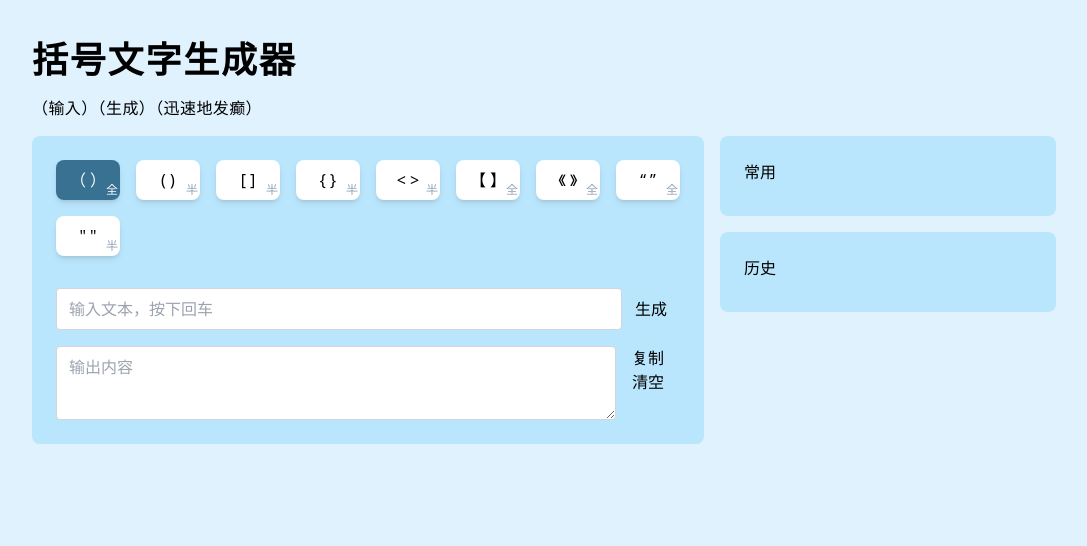
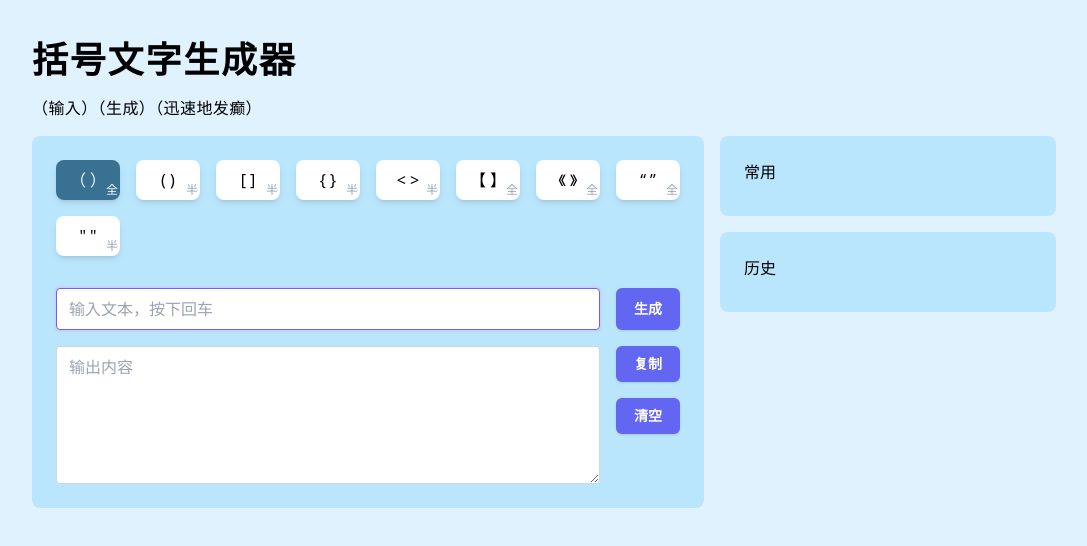
Before and after one commit to kudryavka1013/insane-text-generator, a React (Create React App) app: page / in a window 1280 px wide. Shown: the top 546 px of the page, without its empty margins (8-1095 px from the left). Built offline with nearby package versions, Linux system fonts and the light colour scheme.

Commit message:
feat: button style

```diff
--- a/src/Components/Editor.tsx
+++ b/src/Components/Editor.tsx
@@ -39,25 +39,27 @@ export const Editor = (props: any) => {
   return (
     <Card>
       <Config config={config} setConfig={setConfig} />
-      <div className="flex mt-8 mb-4">
+      <div className="flex mt-8 mb-4 gap-4">
         <input
           value={input}
           onChange={onInputChange}
           type="text"
           onKeyDown={onKeyUp}
+          autoFocus
           placeholder="输入文本，按下回车"
           className="w-full bg-white rounded border border-gray-300 focus:border-indigo-500 focus:ring-2 focus:ring-indigo-200 text-base outline-none text-gray-700 py-1 px-3 leading-8 transition-colors duration-200 ease-in-out selection:bg-sky-900/75 selection:text-white" />
-        <button className="inline-block w-16" onClick={onEnter}>生成</button>
+        <button className="shrink-0 inline-block w-16 py-2 px-3 hover:bg-indigo-600 bg-indigo-500 text-white text-sm font-semibold rounded-md shadow focus:outline-none" onClick={onEnter}>生成</button>
       </div>
-      <div className="flex">
+      <div className="flex gap-4">
         <textarea
           value={textarea}
           onChange={onTextareaChange}
           placeholder="输出内容"
-          className="w-full bg-white rounded border border-gray-300 focus:border-indigo-500 focus:ring-2 focus:ring-indigo-200 text-base outline-none text-gray-700 py-1 px-3 leading-8 transition-colors duration-200 ease-in-out selection:bg-sky-900/75 selection:text-white"></textarea>
-        <div className="flex-col">
-          <button className="block w-16" onClick={onCopy}>复制</button>
-          <button className="block w-16" onClick={onClear}>清空</button>
+          rows={4}
+          className="min-h-[6rem] w-full bg-white rounded border border-gray-300 focus:border-indigo-500 focus:ring-2 focus:ring-indigo-200 text-base outline-none text-gray-700 py-1 px-3 leading-8 transition-colors duration-200 ease-in-out selection:bg-sky-900/75 selection:text-white"></textarea>
+        <div className="flex-col shrink-0">
+          <button className="hover:bg-indigo-600 mb-4 block w-16 py-2 px-3 bg-indigo-500 text-white text-sm font-semibold rounded-md shadow focus:outline-none" onClick={onCopy}>复制</button>
+          <button className="hover:bg-indigo-600 block w-16 py-2 px-3 bg-indigo-500 text-white text-sm font-semibold rounded-md shadow focus:outline-none" onClick={onClear}>清空</button>
           {/* <button className="block">替换</button> */}
         </div>
       </div>
```
